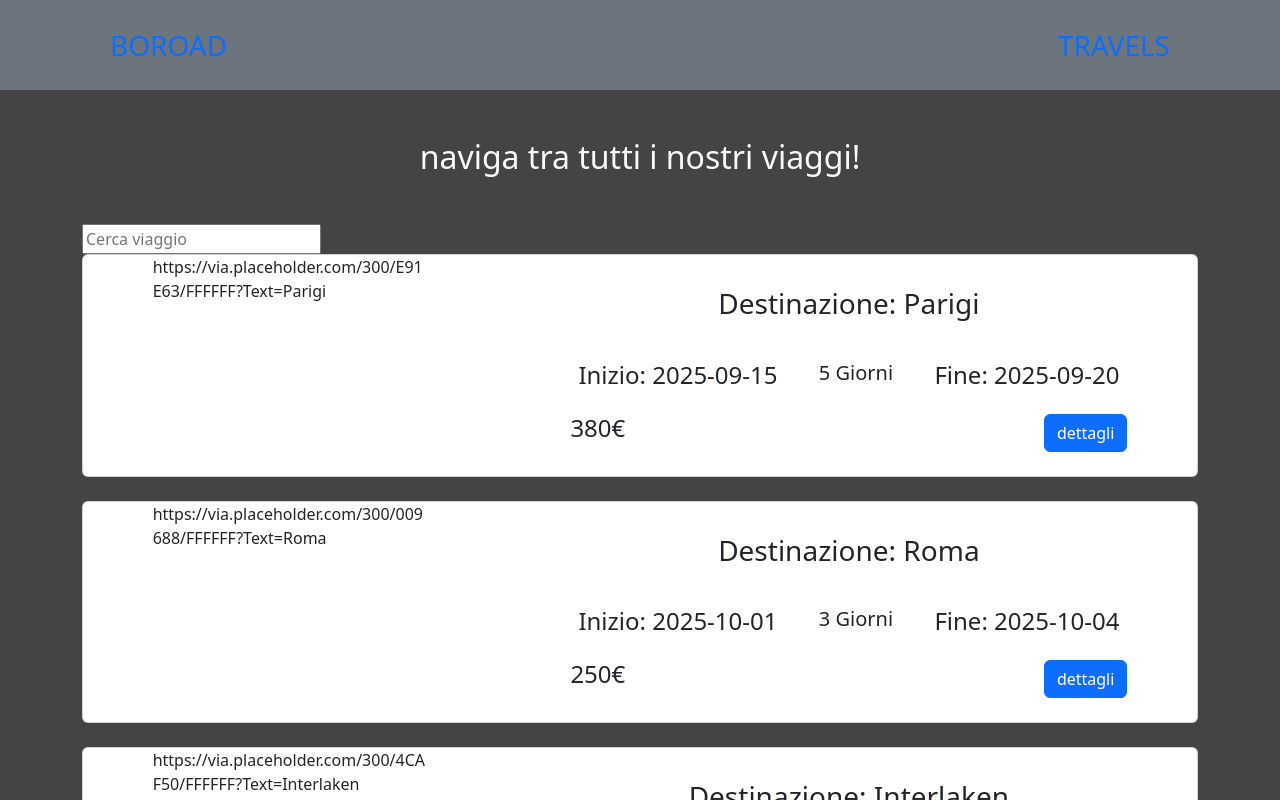
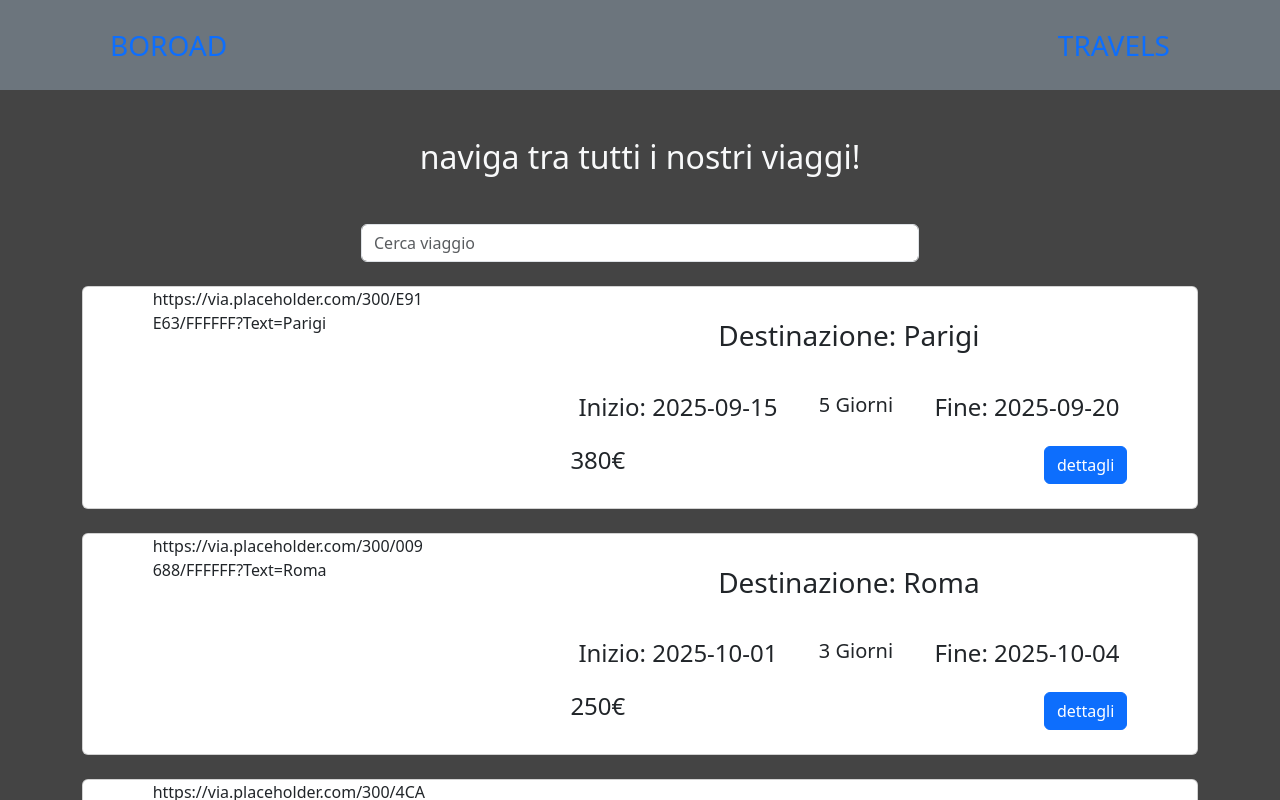
Before and after one commit to simoneburrai/boo-road-webapp, a React (Vite) app: page /travels in a window 1280 px wide. Shown: the top 800 px of the page. Built offline with nearby package versions, Linux system fonts and the light colour scheme.

Commit message:
fix: fixed search

```diff
--- a/src/components/SearchBarTravel.jsx
+++ b/src/components/SearchBarTravel.jsx
@@ -1,38 +1,22 @@
-import travels from "../data/travels";
-import { useState, useEffect, } from "react";
+import { useState } from "react";
 
-const SearchBarTravel = () => {
+const SearchBarTravel = ({ onSearch }) => {
+    const [searchValue, setSearchValue] = useState("");
 
-    //destructuring the travels object
-    const { destination } = travels;
-
-    //useState to set the initial travels
-    const [destinationList, setDestinationList] = useState(destination);
-
-    //useState to set the search value
-    const [searchTravel, setSearchTravel] = useState("");
-
-    useEffect(() => {
-        let destinationTravels = destinationList;
-
-        //filter the travels based on the search value
-        if (searchTravel !== "") {
-            destinationTravels = destinationTravels.filter((destination) => destination.city.toLowerCase().includes(searchTravel.toLowerCase()));
-        }
-
-        //set the travels list to the filtered travels
-        setDestinationList(destinationTravels);
-
-    }, [searchTravel]);
-
-    function handleChange(e) {
-        //set the search value to the input value
-        setSearchTravel(e.target.value);
-    }
-
+    const handleChange = (e) => {
+        const value = e.target.value;
+        setSearchValue(value);
+        onSearch(value);
+    };
 
     return (
-        <input type="text" placeholder="Cerca viaggio" value={searchTravel} onChange={handleChange} />
+        <input
+            type="text"
+            placeholder="Cerca viaggio"
+            value={searchValue}
+            onChange={handleChange}
+            className="form-control mx-auto w-50 mb-4"
+        />
     )
 }
 
--- a/src/components/TravelCard.jsx
+++ b/src/components/TravelCard.jsx
@@ -1,9 +1,8 @@
-import travels from "../data/travels.js";
-
-const TravelCard = () => {
-
-    return (travels.map((travel, index) => {
-        return <div className="card d-flex flex-row justify-content-around mb-4" key={index}>
+const TravelCard = ({ travels }) => {
+    return (
+        <>
+            {travels.map((travel, index) => (
+                <div className="card d-flex flex-row justify-content-around mb-4" key={index}>
                     <div className="w-25">{travel.image}</div>
                     <div className="w-50">
                         <h3 className="p-2 m-4 text-center">Destinazione: {travel.destination.city}</h3>
@@ -12,15 +11,15 @@ const TravelCard = () => {
                             <h5 className="p-2 mb-3 text-center">{travel.duration} Giorni</h5>
                             <h4 className="p-2 mb-3 text-center">Fine: {travel.end}</h4>
                         </div>
-                <div className="d-flex flex-row justify-content-between ">
-                    <h4 className=" mb-4">{travel.price}€</h4>
+                        <div className="d-flex flex-row justify-content-between">
+                            <h4 className="mb-4">{travel.price}€</h4>
                             <button className="btn btn-primary mb-4">dettagli</button>
                         </div>
                     </div>
                 </div>
-    })
+            ))}
+        </>
     )
-
 }
 
 export default TravelCard;
--- a/src/pages/AllTravels.jsx
+++ b/src/pages/AllTravels.jsx
@@ -1,14 +1,30 @@
 import TravelCard from "../components/TravelCard";
 import SearchBarTravel from "../components/SearchBarTravel";
+import travels from "../data/travels";
+import { useState } from "react";
 
 const AllTravels = () => {
+    const [filteredTravels, setFilteredTravels] = useState(travels);
+    const [searchCity, setSearchCity] = useState("");
+
+    const handleSearch = (city) => {
+        setSearchCity(city);
+        if (city === "") {
+            setFilteredTravels(travels);
+        } else {
+            const filtered = travels.filter(travel =>
+                travel.destination.city.toLowerCase().includes(city.toLowerCase())
+            );
+            setFilteredTravels(filtered);
+        }
+    };
     return (
         <div>
             <div>
                 <h2 className="my-5 text-center text-light">naviga tra tutti i nostri viaggi!</h2>
-                <SearchBarTravel />
+                <SearchBarTravel onSearch={handleSearch} />
             </div>
-            <TravelCard />
+            <TravelCard travels={filteredTravels} />
         </div>
     )
 }
```
Lines whose indentation alone changed are shown as unchanged.
